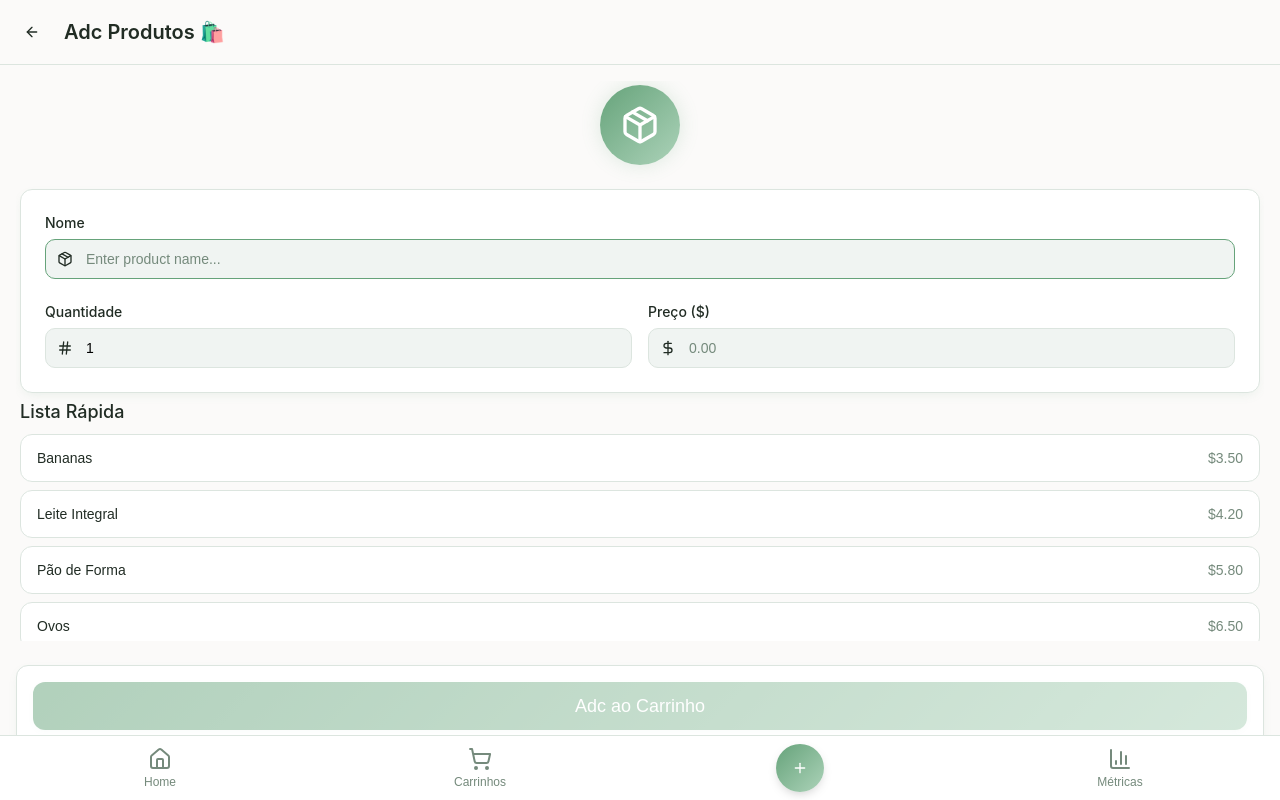
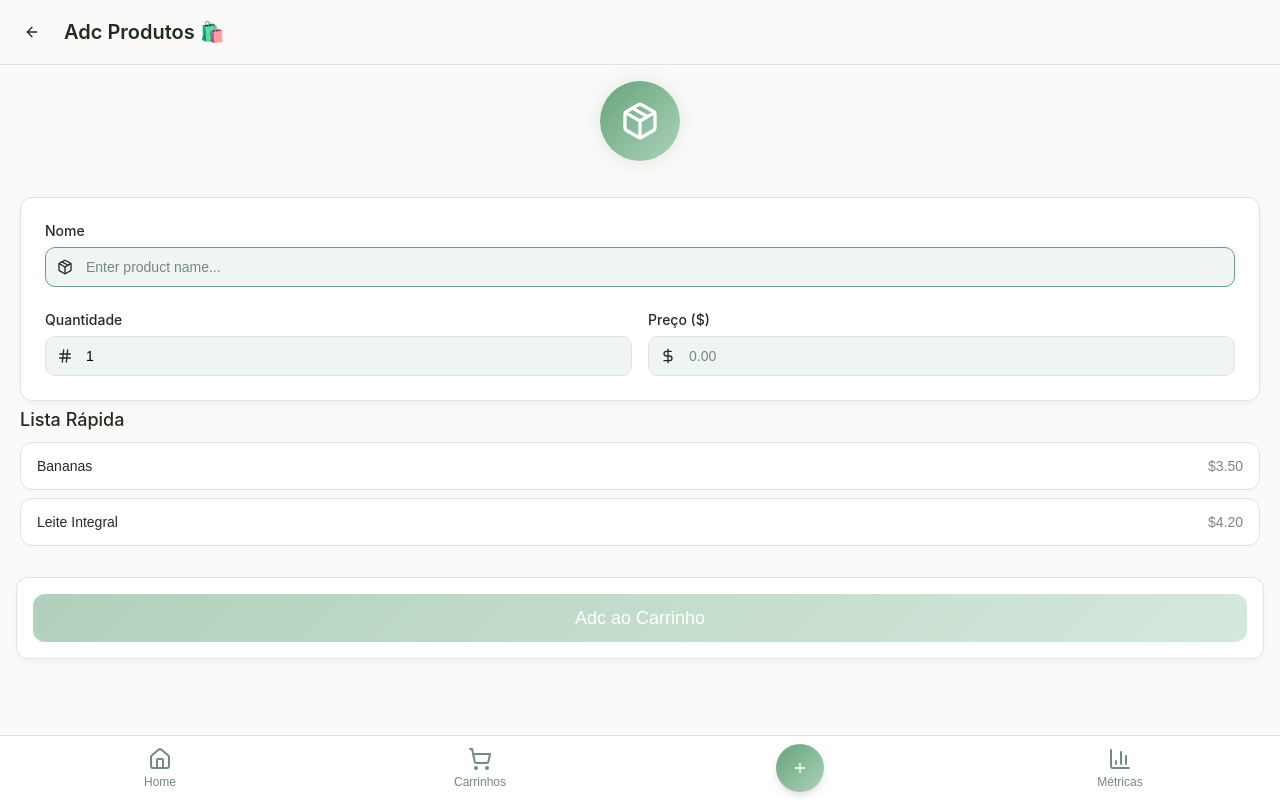
Before and after one commit to TonnyRogers/grocery-shopping-web, a React (Vite) app: page /add-product/1 in a window 1280 px wide. Built offline with nearby package versions, Linux system fonts and the light colour scheme.

Commit message:
(fix) pages scrolling pt2

```diff
--- a/src/pages/AddProduct/index.tsx
+++ b/src/pages/AddProduct/index.tsx
@@ -110,23 +110,23 @@ export function AddProduct() {
 			</Header>
 
 			<Content>
+				<ProductIconContainer>
+					<ProductIcon>
+						<Package
+							style={{ height: "40px", width: "40px", color: "white" }}
+						/>
+					</ProductIcon>
+				</ProductIconContainer>
+
 				<div
 					style={{
 						display: "flex",
 						flexDirection: "column",
 						overflow: "scroll",
-						height: "70vh",
-            padding: '4px',
+						height: "45vh",
+						padding: "4px",
 					}}
 				>
-					<ProductIconContainer>
-						<ProductIcon>
-							<Package
-								style={{ height: "40px", width: "40px", color: "white" }}
-							/>
-						</ProductIcon>
-					</ProductIconContainer>
-
 					<Card style={{ padding: "24px" }}>
 						<FormContainer>
 							<FormField>
@@ -297,7 +297,7 @@ const Content = styled.div`
 const ProductIconContainer = styled.div`
 	display: flex;
 	justify-content: center;
-	margin-bottom: 24px;
+	margin-bottom: 8px;
 `;
 
 const ProductIcon = styled.div`
@@ -315,14 +315,12 @@ const FormContainer = styled.div`
 	display: flex;
 	flex-direction: column;
 	gap: 24px;
-
 `;
 
 const FormField = styled.div`
 	display: flex;
 	flex-direction: column;
 	gap: 8px;
-
 `;
 
 const InputContainer = styled.div`
@@ -359,7 +357,7 @@ const TotalValue = styled.span`
 `;
 
 const QuickAddSection = styled.div`
-  margin-top: 8px;
+	margin-top: 8px;
 `;
 
 const SectionTitle = styled.h3`
--- a/src/pages/CartDetails/index.tsx
+++ b/src/pages/CartDetails/index.tsx
@@ -124,6 +124,15 @@ export function CartDetails() {
 					</SummaryRow>
 				</Card>
 
+				<div
+					style={{
+						display: "flex",
+						flexDirection: "column",
+						overflow: "scroll",
+						height: "44vh",
+						padding: "4px",
+					}}
+				>
 					<ProductsSection>
 						<SectionHeader>
 							<SectionTitle>Lista de Compra</SectionTitle>
@@ -139,15 +148,6 @@ export function CartDetails() {
 							</Button>
 						</SectionHeader>
 
-					<div
-						style={{
-							display: "flex",
-							flexDirection: "column",
-							overflow: "scroll",
-							height: "50vh",
-							padding: '4px',
-						}}
-					>
 						{products.map((product) => (
 							<ProductCard key={product.id} $completed={product.completed}>
 								<ProductRow>
@@ -196,8 +196,8 @@ export function CartDetails() {
 								</ProductRow>
 							</ProductCard>
 						))}
+					</ProductsSection>
 				</div>
-				</ProductsSection>
 
 				<Card style={{ padding: "16px" }}>
 					<ActionGrid>
--- a/src/pages/CreateCart/index.tsx
+++ b/src/pages/CreateCart/index.tsx
@@ -95,7 +95,7 @@ export function CreateCart() {
 						display: "flex",
 						flexDirection: "column",
 						overflow: "scroll",
-						height: "70vh",
+						height: "65vh",
 						padding: "4px",
 					}}
 				>
--- a/src/pages/Insights/index.tsx
+++ b/src/pages/Insights/index.tsx
@@ -72,7 +72,7 @@ export function Insights() {
 					display: "flex",
 					flexDirection: "column",
 					overflow: "scroll",
-					height: "85vh",
+					height: "65vh",
 					padding: "4px",
 				}}
 			>
```
Lines whose indentation alone changed are shown as unchanged.
